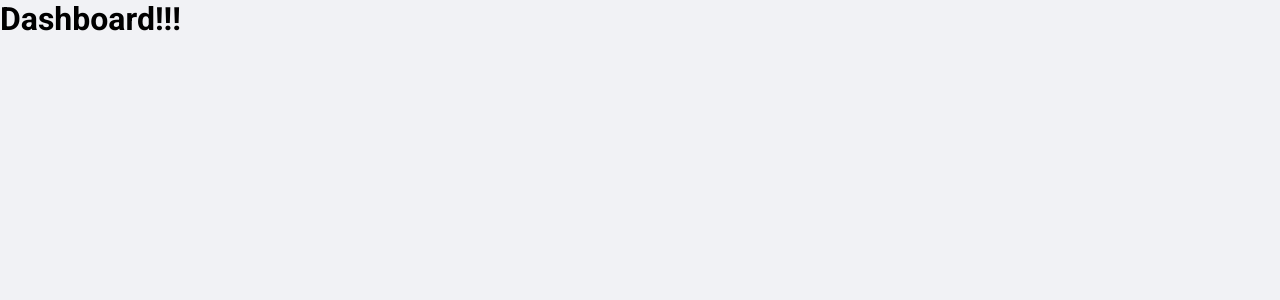
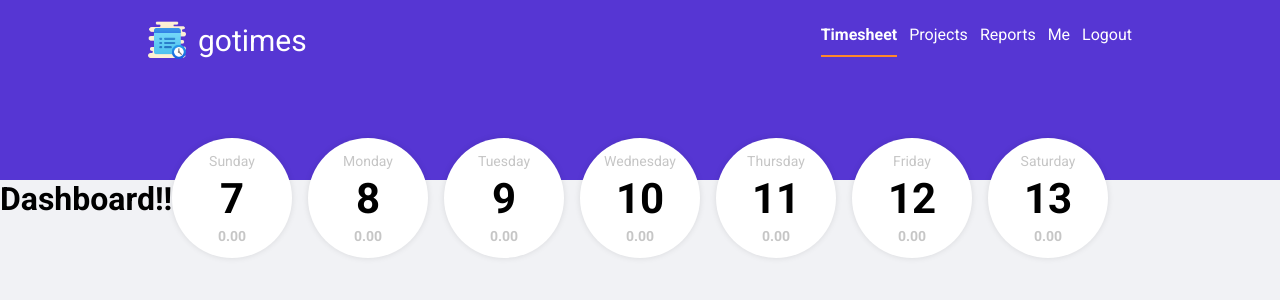
Before and after one commit to luizpaulolppa/timesheets, a React (Create React App) app: page / in a window 1280 px wide. Shown: the top 300 px of the page. Built offline with nearby package versions, Linux system fonts and the light colour scheme; the HTML template or start-up script is replaced by a standard one.

Commit message:
creating new times dashboard

```diff
--- /dev/null
+++ b/src/components/Clocks/index.tsx
@@ -0,0 +1,43 @@
+import React from 'react';
+
+import {
+  ContainerClocks,
+  Time,
+  NameOfTheWeek,
+  NumOfTheMonth,
+  AmountOfTimeOfDay
+} from './styles';
+
+interface DayOfWeek {
+  weekName: string;
+  monthNumber: number;
+  amountOfTimeOfday: string;
+}
+
+const Clocks: React.FC = () => {
+  const daysOfWeek: DayOfWeek[] = [
+    { weekName: 'Sunday', monthNumber: 7, amountOfTimeOfday: '0.00' },
+    { weekName: 'Monday', monthNumber: 8, amountOfTimeOfday: '0.00' },
+    { weekName: 'Tuesday', monthNumber: 9, amountOfTimeOfday: '0.00' },
+    { weekName: 'Wednesday', monthNumber: 10, amountOfTimeOfday: '0.00' },
+    { weekName: 'Thursday', monthNumber: 11, amountOfTimeOfday: '0.00' },
+    { weekName: 'Friday', monthNumber: 12, amountOfTimeOfday: '0.00' },
+    { weekName: 'Saturday', monthNumber: 13, amountOfTimeOfday: '0.00' },
+  ];
+
+  return (
+    <ContainerClocks>
+      {daysOfWeek.map(dayWeek => (
+        <Time key={dayWeek.monthNumber}>
+          <div>
+            <NameOfTheWeek className="day-of-week">{dayWeek.weekName}</NameOfTheWeek>
+            <NumOfTheMonth className="num-of-month">{dayWeek.monthNumber}</NumOfTheMonth>
+            <AmountOfTimeOfDay className="timestamp">{dayWeek.amountOfTimeOfday}</AmountOfTimeOfDay>
+          </div>
+        </Time>
+      ))}
+    </ContainerClocks>
+  )
+};
+
+export default Clocks;
--- /dev/null
+++ b/src/components/Clocks/styles.ts
@@ -0,0 +1,49 @@
+import styled from 'styled-components';
+
+export const ContainerClocks = styled.section`
+  display: flex;
+  align-items: center;
+  justify-content: center;
+  background-color: #5636D3;
+  height: 100px;
+`;
+
+export const Time = styled.a`
+  width: 120px;
+  height: 120px;
+  border-radius: 50%;
+  background-color: #fff;
+
+  margin: 8px;
+  display: flex;
+  align-items: center;
+  justify-content: center;
+  text-align: center;
+  cursor: pointer;
+  box-shadow: 0 0 6px 0 rgba(0,0,0,0.1);
+
+  position: relative;
+  top: 68px;
+`;
+
+export const NameOfTheWeek = styled.p`
+  color: #c6c6c6;
+  font-size: 14px;
+  font-weight: 500;
+  margin-top: 1rem;
+  margin-bottom: 0;
+`;
+
+export const NumOfTheMonth = styled.p`
+  font-size: 42px;
+  font-weight: 700;
+  margin-top: 5px;
+  margin-bottom: 5px;
+`;
+
+export const AmountOfTimeOfDay = styled.p`
+  color: #c6c6c6;
+  font-size: 14px;
+  font-weight: 700;
+  margin-bottom: 1rem;
+`;
--- a/src/components/Header/index.tsx
+++ b/src/components/Header/index.tsx
@@ -1,9 +1,26 @@
 import React from 'react';
 
-// import {} from './styles';
+import { Main, ContainerLogo, ContainerMenus } from './styles';
+
+import logo from '../../assets/logo.png';
 
 const Header: React.FC = () => (
-  <h1>Header</h1>
+  <Main>
+    <section>
+      <ContainerLogo>
+        <img src={logo} alt="Logo"/>
+        <p>gotimes</p>
+      </ContainerLogo>
+
+      <ContainerMenus>
+        <a href="" className="selected">Timesheet</a>
+        <a href="">Projects</a>
+        <a href="">Reports</a>
+        <a href="">Me</a>
+        <a href="">Logout</a>
+      </ContainerMenus>
+    </section>
+  </Main>
 );
 
 export default Header;
--- a/src/components/Header/styles.ts
+++ b/src/components/Header/styles.ts
@@ -1,3 +1,60 @@
-// import styled from 'styled-components';
+import styled from 'styled-components';
 
-// export const Title = styled.h1``;
+export const Main = styled.main`
+  height: 80px;
+  background-color: #5636D3;
+  display: flex;
+  align-items: center;
+  justify-content: center;
+
+  section {
+    width: 100%;
+    max-width: 1000px;
+    display: flex;
+    align-items: center;
+    justify-content: space-between;
+    padding: 0 8px 0 8px;
+  }
+`;
+
+export const ContainerLogo = styled.a`
+  display: flex;
+  align-items: center;
+  text-decoration: none;
+
+  img {
+    width: 38px;
+  }
+
+  p {
+    color: #fff;
+    font-size: 30px;
+    margin-left: 12px;
+  }
+`;
+
+export const ContainerMenus = styled.div`
+  display: flex;
+  align-items: center;
+  text-decoration: none;
+
+  .selected {
+    border-bottom: 2px solid #FF872C;
+    font-weight: 600;
+  }
+
+  a {
+    color: #fff;
+    margin-left: 12px;
+    text-decoration: none;
+    font-weight: 500;
+    font-size: 16px;
+    line-height: 24px;
+    padding-bottom: 8px;
+    border-bottom: 2px solid #5636D3;
+  }
+
+  a:hover {
+    border-bottom: 2px solid #FF872C;
+  }
+`;
--- a/src/pages/Dashboard/index.tsx
+++ b/src/pages/Dashboard/index.tsx
@@ -3,11 +3,16 @@ import React from 'react';
 import {} from './styles';
 
 import Header from '../../components/Header';
+import Clocks from '../../components/Clocks';
 
 const Dashboard: React.FC = () => {
 
   return (
-    <h1>Dashboard!!!</h1>
+    <>
+      <Header />
+      <Clocks />
+      <h1>Dashboard!!!</h1>
+    </>
   );
 }
 
```
Also changed, not shown: src/assets/logo.png (added).
